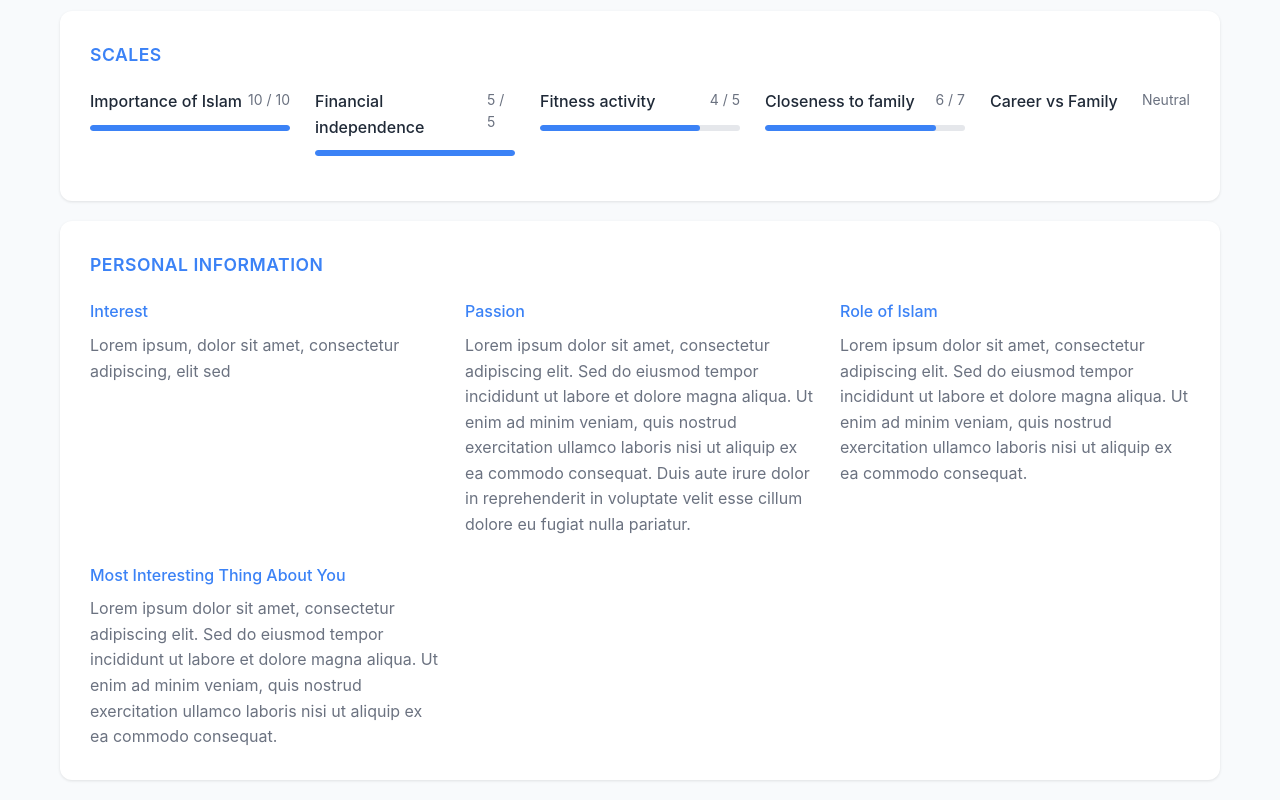
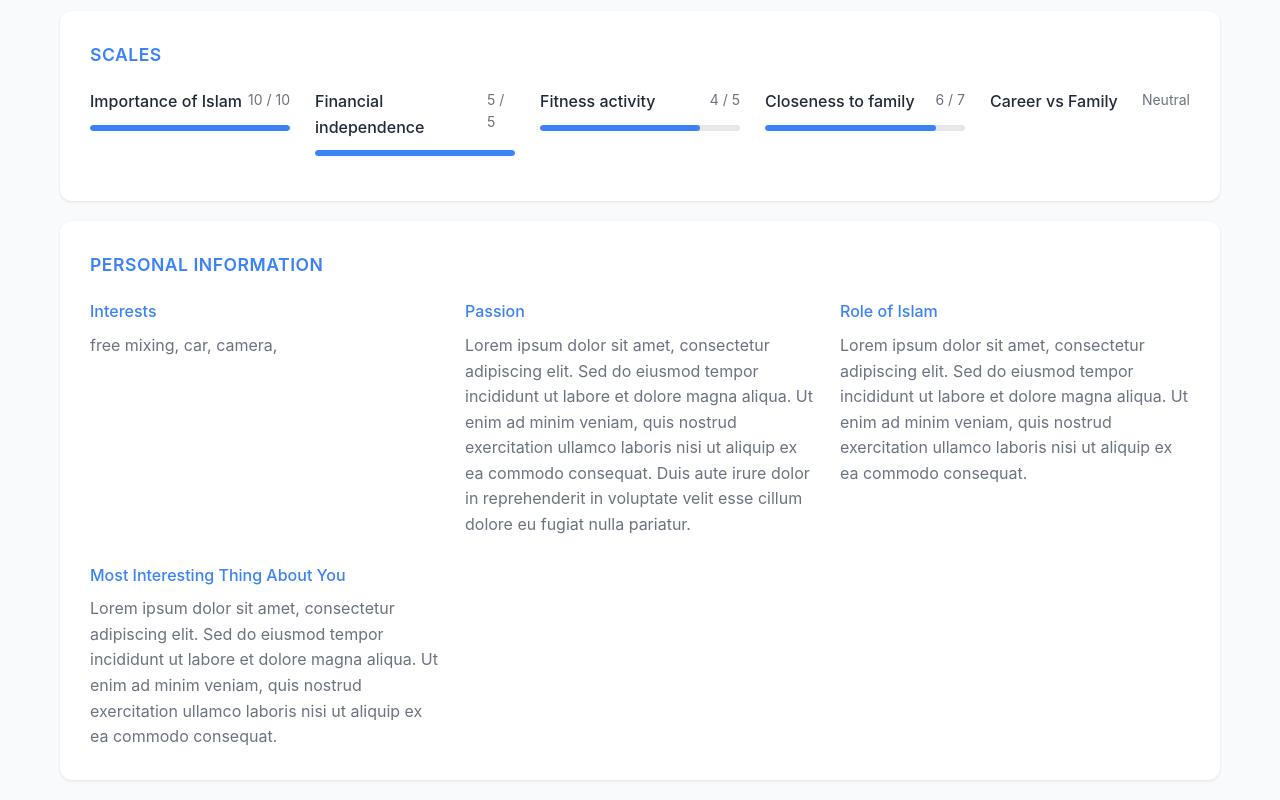
Before and after one commit to yahya-s9/El-Sobrante, a plain HTML site: page Aakif-In-Pairs/index.html in a window 1280 px wide. Shown: the part 1412-2212 px from the top of the page. Drawn offline with Linux system fonts and the light colour scheme.

Commit message:
Update index.html

```diff
--- a/Aakif-In-Pairs/index.html
+++ b/Aakif-In-Pairs/index.html
@@ -640,8 +640,8 @@
             <h3>Personal Information</h3>
             <div class="personal-grid">
                 <div class="personal-item">
-                    <h4>Interest</h4>
-                    <p>Lorem ipsum, dolor sit amet, consectetur adipiscing, elit sed</p>
+                    <h4>Interests</h4>
+                    <p>free mixing, car, camera, </p>
                 </div>
                 <div class="personal-item">
                     <h4>Passion</h4>
```
